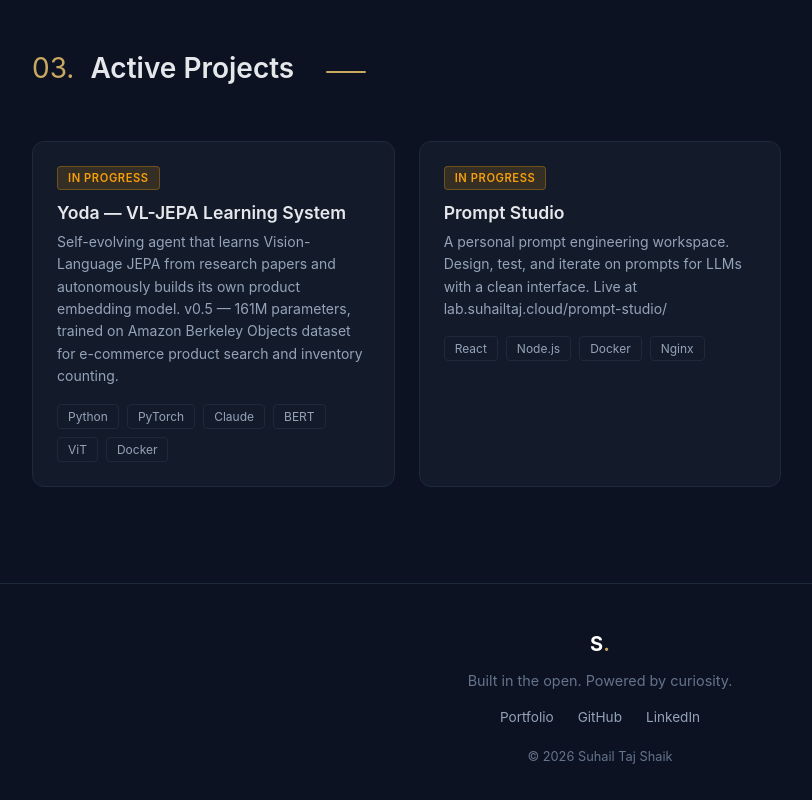
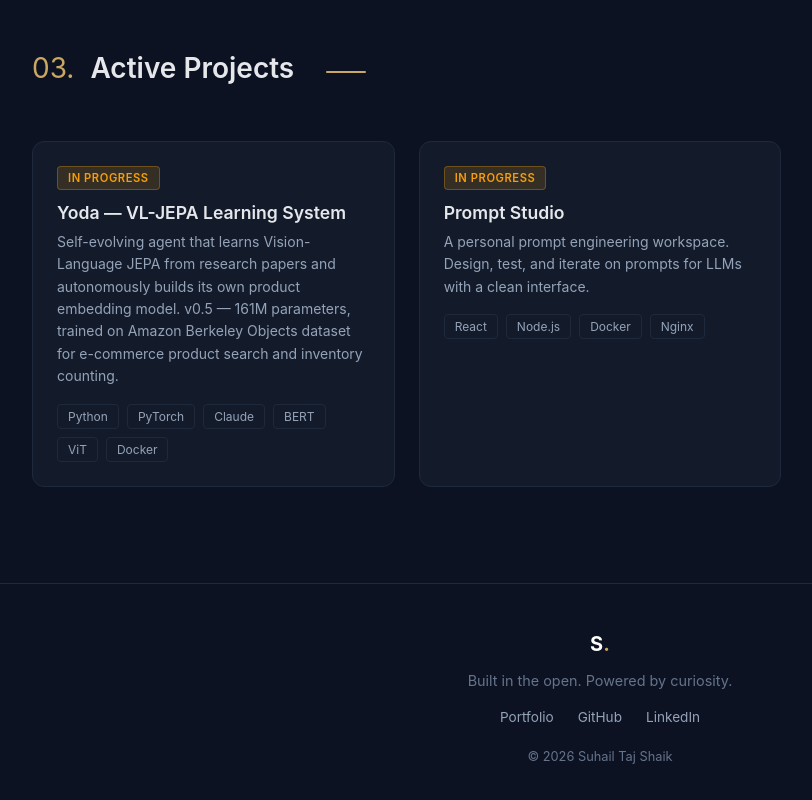
Before and after one commit to suhailtajshaik/lab, a React (Vite) app: page / in a window 1280 px wide. Shown: the part 2248-3048 px from the top of the page, without its empty margins (40-852 px from the left). Built offline with nearby package versions, Linux system fonts and the light colour scheme.

Commit message:
feat: Prompt Studio card is clickable, navigates directly to /prompt-studio/

```diff
--- a/src/components/Projects.tsx
+++ b/src/components/Projects.tsx
@@ -15,14 +15,24 @@
         gridTemplateColumns: 'repeat(auto-fill, minmax(340px, 1fr))',
         gap: '1.5rem',
       }}>
-        {projects.map(project => (
-          <div key={project.name} style={{
+        {projects.map(project => {
+          const CardTag = project.url ? 'a' : 'div'
+          const cardProps = project.url ? {
+            href: project.url,
+            target: '_self' as const,
+            rel: 'noopener noreferrer',
+          } : {}
+          return (
+          <CardTag key={project.name} {...cardProps} style={{
             background: 'rgba(30, 41, 59, 0.4)',
             border: '1px solid #1e293b',
             borderRadius: '12px',
             padding: '24px',
-            transition: 'border-color 0.2s',
-          }}>
+            transition: 'border-color 0.2s, box-shadow 0.2s',
+            textDecoration: 'none',
+            display: 'block',
+            cursor: project.url ? 'pointer' : 'default',
+          }} className="project-card">
             {/* Status badge */}
             <span style={{
               display: 'inline-block',
@@ -65,8 +75,9 @@
                 </span>
               ))}
             </div>
-          </div>
-        ))}
+          </CardTag>
+          )
+        })}
       </div>
     </section>
   )
--- a/src/data/lab.ts
+++ b/src/data/lab.ts
@@ -14,6 +14,7 @@
   status: 'active' | 'planned'
   stack: string[]
   description: string
+  url?: string
 }
 
 export const agents: Agent[] = [
@@ -27,7 +28,7 @@
 
 export const projects: Project[] = [
   { name: 'Yoda — VL-JEPA Learning System', status: 'active' as const, stack: ['Python', 'PyTorch', 'Claude', 'BERT', 'ViT', 'Docker'], description: 'Self-evolving agent that learns Vision-Language JEPA from research papers and autonomously builds its own product embedding model. v0.5 — 161M parameters, trained on Amazon Berkeley Objects dataset for e-commerce product search and inventory counting.' },
-  { name: 'Prompt Studio', status: 'active' as const, stack: ['React', 'Node.js', 'Docker', 'Nginx'], description: 'A personal prompt engineering workspace. Design, test, and iterate on prompts for LLMs with a clean interface. Live at lab.suhailtaj.cloud/prompt-studio/' },
+  { name: 'Prompt Studio', status: 'active' as const, stack: ['React', 'Node.js', 'Docker', 'Nginx'], description: 'A personal prompt engineering workspace. Design, test, and iterate on prompts for LLMs with a clean interface.', url: 'https://lab.suhailtaj.cloud/prompt-studio/' },
 ]
 
 export const statusColors: Record<string, string> = {
```
Also changed, not shown: 3 other files (tests, documents, lock files or other folders).
